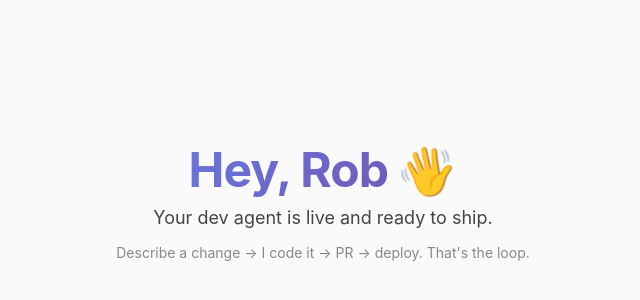
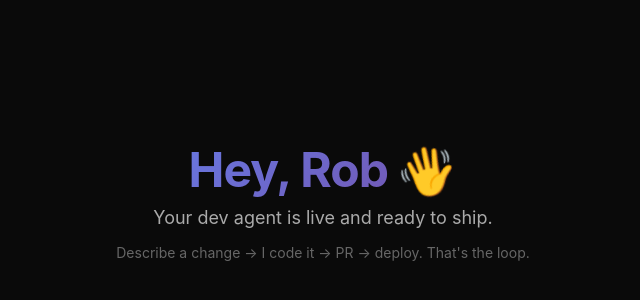
Before and after one commit to robweidner/hello-world, a plain HTML site: page index.html in a window 1280 px wide. Shown: the part 198-498 px from the top of the page, without its empty margins (317-957 px from the left). Drawn offline with Linux system fonts and the light colour scheme.

Commit message:
Switch to dark mode (#2)
Swap light background (#fafafa) for near-black (#0a0a0a), adjust text colors
for readability on dark surfaces.

```diff
--- a/style.css
+++ b/style.css
@@ -10,8 +10,8 @@ body {
   display: flex;
   align-items: center;
   justify-content: center;
-  background: #fafafa;
-  color: #111;
+  background: #0a0a0a;
+  color: #e0e0e0;
 }
 
 main {
@@ -44,12 +44,12 @@ h1 {
 
 p {
   font-size: 1.125rem;
-  color: #444;
+  color: #aaa;
   margin-bottom: 0.25rem;
 }
 
 .subtle {
   font-size: 0.875rem;
-  color: #888;
+  color: #666;
   margin-top: 1rem;
 }
```
